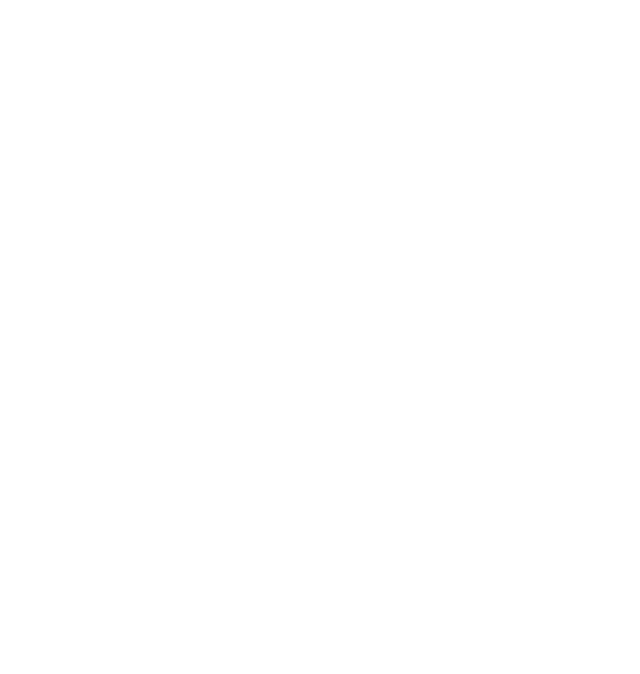
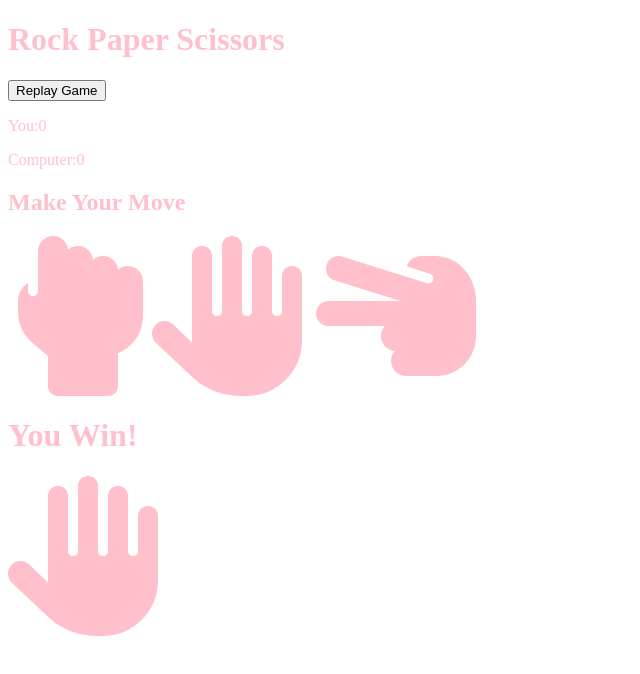
Before and after one commit to chloekeenan/project2, a plain HTML site: page index.html in a window 1280 px wide. Shown: the whole page, without its empty margins (0-640 px from the left). Drawn offline with Linux system fonts and the light colour scheme; files that its build step writes are made by us from their sources.

Commit message:
add icons for game

```diff
--- a/assets/cs/style.css
+++ b/assets/cs/style.css
@@ -0,0 +1,3 @@
+body {
+    color: pink;
+}
--- a/index.html
+++ b/index.html
@@ -4,10 +4,40 @@
     <meta charset="UTF-8">
     <meta http-equiv="X-UA-Compatible" content="IE=edge">
     <meta name="viewport" content="width=device-width, initial-scale=1.0">
+    <link rel="stylesheet" href="assets/css/style.css">
+    <script src="https://kit.fontawesome.com/b26569ff5a.js" crossorigin="anonymous"></script>
+
     <title>Rock Paper Scissors
     </title>
 </head>
 <body>
+    <div class="container">
+        <header class="header"><h1>Rock Paper Scissors</h1>
+        <button id="replay" class="replay-btn">Replay Game</button>
+        <div id="score" class="score"></div>
+        <p>You:0</p>
+        <p>Computer:0</p>
+    </header>
+<h2>Make Your Move</h2>
+    <div class="choices">
+        <i id="rock" class="choice fas fa-hand-rock fa-10x"></i>
+        <i id="paper" class="choice fas fa-hand-paper fa-10x"></i>
+        <i id="scissors" class="choice fas fa-hand-scissors fa-10x"></i>
+      </div>
+    </div>
+
+
+
+      <!-- Modal -->
+      <div class="modal">
+        <div id="result" class="modal-content"></div>
+        <h1>You Win!</h1>
+        <i class="choice fas fa-hand-paper fa-10x"></i>
+
+      </div>
+
+
 
 </body>
+ <script src="assets/js/script.js"></script>
 </html>
```
